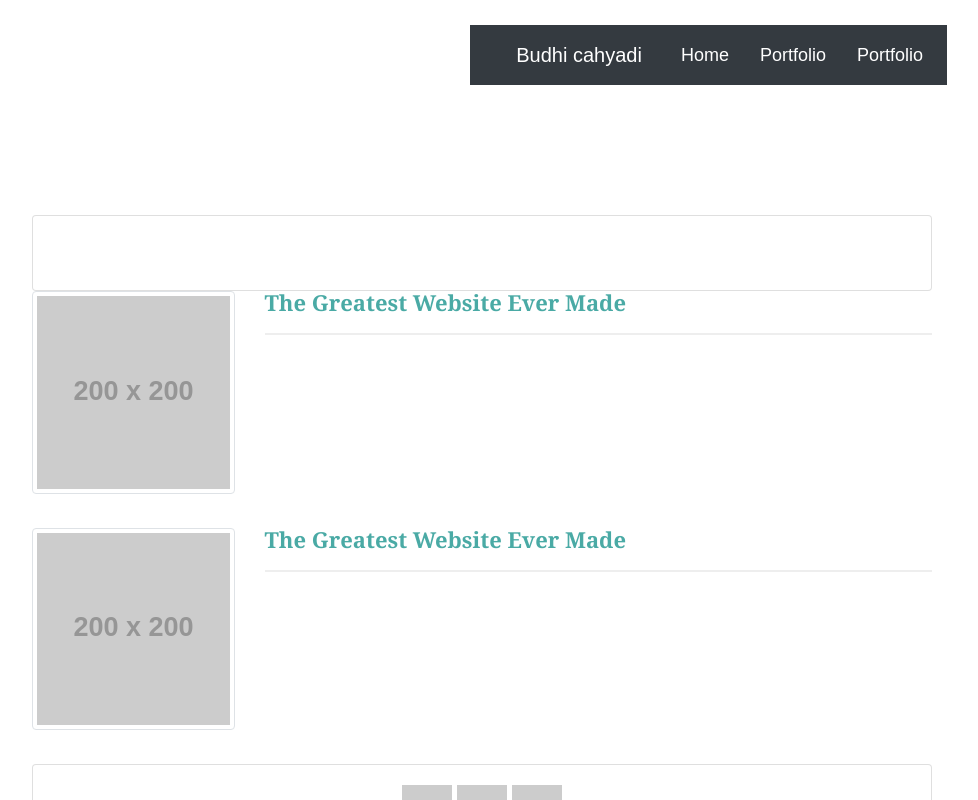
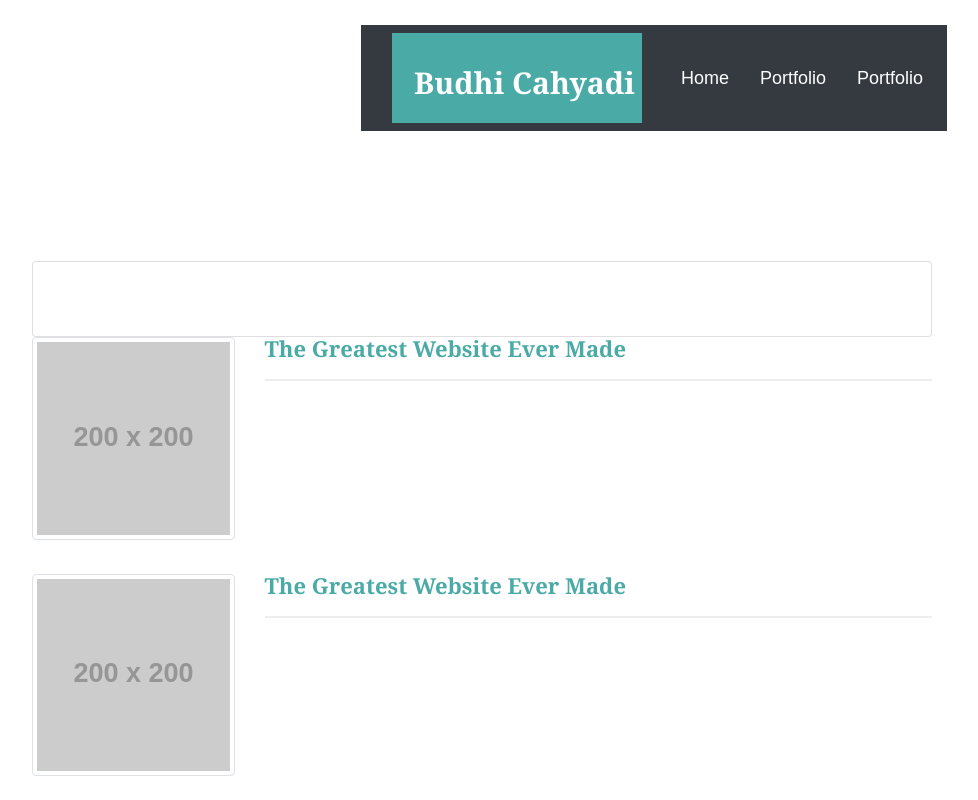
Before and after one commit to tiger2877/Bootstrap-Portfolio, a plain HTML site: page index.html in a window 1280 px wide. Shown: the whole page, without its empty margins (158-1136 px from the left). Drawn offline with nearby package versions, Linux system fonts and the light colour scheme; placeholder pictures from the web are drawn by us.

Commit message:
i made some changes

```diff
--- a/index.html
+++ b/index.html
@@ -18,7 +18,7 @@
   <!-- NavBar (copied and pasted from WC3) -->
   <!-- Static navbar -->
   <nav class="navbar navbar-expand-lg navbar-dark bg-dark">
-    <a class="navbar-brand" href="#">Budhi cahyadi</a>
+    <a class="navbar-brand" href="index.html" id="logo">Budhi Cahyadi</a>
     <button class="navbar-toggler" data-toggle="collapse" data-target="#navbarSupportedContent" aria-controls="navbarSupportedContent" aria-expanded="false" aria-label="Toggle navigation">
       <span class="navbar-toggler-icon"></span>
     </button>
```
